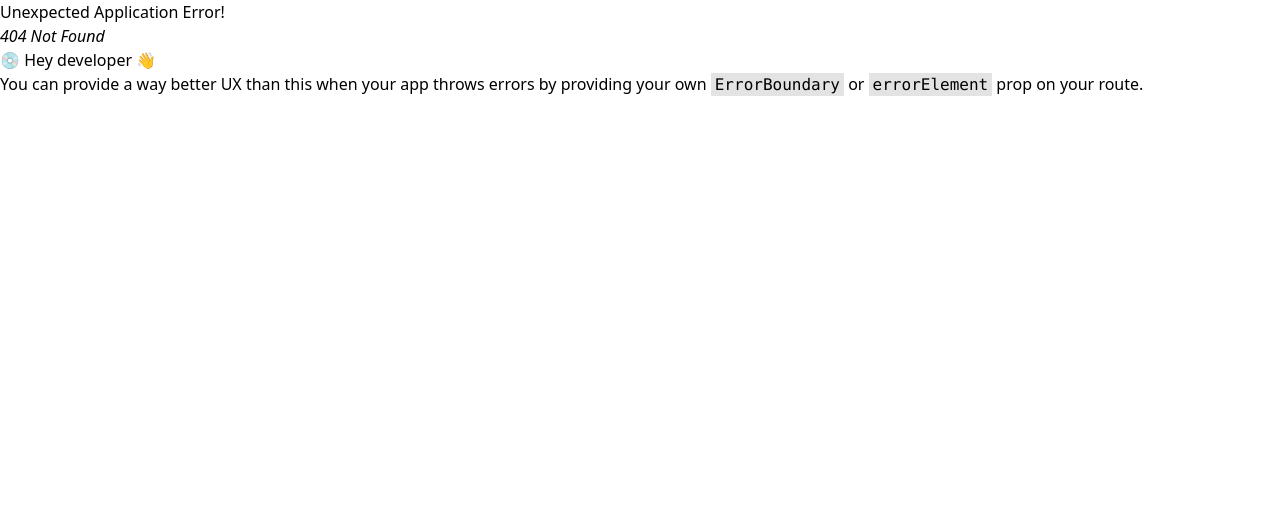
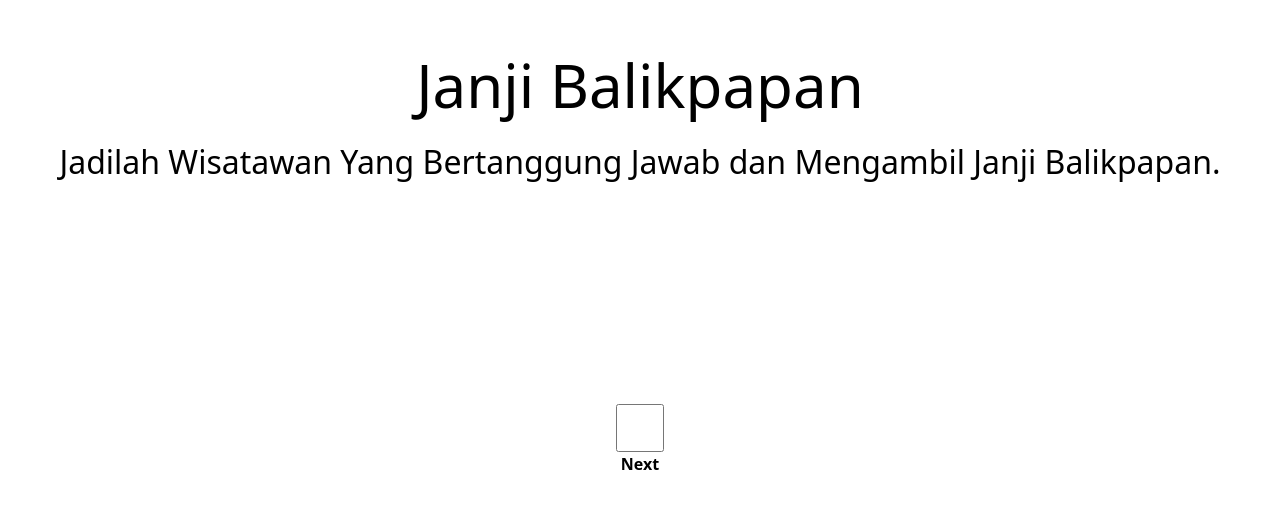
Before and after one commit to Rothiii/ds-project, a React (Vite) app: page /pledge in a window 1280 px wide. Before the commit this address had no page. Shown: the top 508 px of the page. Built offline with nearby package versions, Linux system fonts and the light colour scheme.

Commit message:
add pledge in home and routing

```diff
--- a/src/App.jsx
+++ b/src/App.jsx
@@ -2,6 +2,8 @@ import './App.css'
 import HomePage from './components/Home'
 import {createBrowserRouter, RouterProvider} from "react-router-dom"
 import Mailing from './components/Mailing'
+import Perjanjian from './pages/Perjanjian'
+
 function App() {
   const router = createBrowserRouter([
     {
@@ -11,6 +13,10 @@ function App() {
     {
       path: '/get-in-touch',
       element: <Mailing />
+    },
+    {
+      path: '/pledge',
+      element: <Perjanjian />
     }
   ])
   return(
--- a/src/components/Escape/Card.jsx
+++ b/src/components/Escape/Card.jsx
@@ -7,7 +7,7 @@ function Card({gambar, judul, desc}) {
           <img src={gambar} alt="" className="rounded-2xl xl:rounded-3xl object-cover object-center w-[50vw] md:w-[25vw] xl:w-[12vw] xl:h-[8vw]"/>
         </div>
         <div className="w-[50vw] md:w-[60vw] xl:w-[16vw] h-[10vw] pr-[5vw] md:pr-[1vw] xl:pr-[0vw]">
-          <h1 className="font-bold text-[4vw] md:text-[3vw] xl:text-[1.5vw] ">{judul}</h1>
+          <h1 className="font-bold text-[4vw] md:text-[2vw] xl:text-[1.5vw] ">{judul}</h1>
           <p className="text-[2.9vw] md:text-[1.68vw] xl:text-[0.9vw] line-clamp-5 xl:line-clamp-4">{desc}</p>
         </div>
       </div>
--- a/src/components/Escape/Escape.jsx
+++ b/src/components/Escape/Escape.jsx
@@ -4,7 +4,7 @@ import { DataEscape } from '../../Data/DataEscape';
 function Escape() {
   return (
     <div className="">
-      <h1 className="pl-[6vw] xl:pl-[8vw] my-[1rem] font-bold text-[7vw] md:text-[4vw] lg:text-[2vw]">
+      <h1 className="pl-[6vw] xl:pl-[8vw] my-[1rem] font-bold text-[7vw] md:text-[4.5vw] lg:text-[2vw]">
         Escape The Ordinary
       </h1>
       {/* Wrapper Kolom Kiri Kanan */}
--- a/src/components/Home.jsx
+++ b/src/components/Home.jsx
@@ -2,8 +2,9 @@ import Nav from './Nav/Nav'
 import Hero from './Hero/Hero'
 import Escape from './Escape/Escape'
 import Things from './Thing/Things'
-import News from './News/News'
+import Pledge from './Pledge/Pledge'
 import { Analytics } from '@vercel/analytics/react'
+
 const HomePage = () => {
     return (
         <div className="content">
@@ -11,7 +12,7 @@ const HomePage = () => {
             <Hero />
             <Escape />
             <Things />
-            {/* <News /> */}
+            <Pledge />
             <Analytics />
         </div>
     );
--- a/src/components/Nav/Nav.jsx
+++ b/src/components/Nav/Nav.jsx
@@ -27,7 +27,7 @@ function Nav() {
             </details>
           </li>
           <li className='hover:text-black'>
-            <a>Upcomming Packages</a>
+            <a>How To get There</a>
           </li>
         </ul>
       </div>
--- a/src/components/News/Card.jsx
+++ /dev/null
@@ -1,17 +0,0 @@
-/* eslint-disable react/prop-types */
-function News({ imgSrc, title, description, href }) {
-  return (
-    <div className="news-container">
-      <div className="image-container">
-        <img src={imgSrc} alt="News Image" />
-      </div>
-      <div className="content-container">
-        <h2>{title}</h2>
-        <p>{description}</p>
-        <a href={href}>More about</a>
-      </div>
-    </div>
-  );
-}
-
-export default News;
--- a/src/components/News/News.jsx
+++ /dev/null
@@ -1,9 +0,0 @@
-import Card from './Card.jsx'
-
-function News() {
-  return (
-    <Card imgSrc={"./vite.svg"} title={"image"} description={"a"} href={"a"}/>
-  )
-}
-
-export default News;
--- /dev/null
+++ b/src/components/Pledge/Card.jsx
@@ -0,0 +1,17 @@
+/* eslint-disable react/prop-types */
+function News({ imgSrc, title, description, href }) {
+  return (
+    <div className="py-[7vh] mt-[5vw] lg:mt-[3vw] pr-[4vw] md:py-[0vh] pl-[4vw] sm:pl-[5vw] lg:pl-[5vw] xl:pl-[7.5vw] flex flex-col-reverse md:flex-row justify-start md:justify-between items-center" href={href}>
+      <div className="flex flex-col pt-[5vh] md:pt-[0vh] md:w-[50vw] md:pb-[3vw]">
+        <h1 className="text-[7vw] md:text-[2.5vw] xl:text-[2vw] font-bold uppercase">{title}</h1>
+        <p className="py-[2vh] text-[5vw] md:text-[1.68vw] lg:text-[1.5vw]">{description}</p>
+        <a className="btn-primary text-[5vw] md:text-[2vw] lg:text-[1.5vw] w-[90vw] md:w-[15vw] text-center" href={href}>More about</a>
+      </div>
+      <div className="">
+        <img src={imgSrc} alt="News Image" className="px-5 rounded-2xl xl:rounded-3xl object-cover object-center h-[50vw] md:w-[50vw] md:h-[30vw] lg:h-[30vw] xl:h-[17vw] xl:h-[15vw]"/>
+      </div>
+    </div>
+  );
+}
+
+export default News;
--- /dev/null
+++ b/src/components/Pledge/Pledge.jsx
@@ -0,0 +1,9 @@
+import Card from './Card.jsx'
+
+function News() {
+  return (
+    <Card imgSrc={"./vite.svg"} title={"Janji Balikpapan"} description={"Apakah kamu mengunjungi Balikpapan? Jadilah seorang wisatawan yang bertanggung jawab dan ambil janji Balikpapan."} href="/pledge"/>
+  )
+}
+
+export default News;
--- a/src/components/Thing/Card.jsx
+++ b/src/components/Thing/Card.jsx
@@ -5,7 +5,7 @@ function Card({gambar, caption, judul, desc}) {
       <div className="">
         <img src={gambar} alt={caption} className="rounded-2xl xl:rounded-3xl object-cover object-center w-[40vw] md:w-[45vw] lg:w-[25vw] xl:w-[17vw] xl:h-[15vw]"/>
       </div>
-      <h1 className="font-bold text-[4vw] md:text-[3vw] xl:text-[1.5vw]">{judul}</h1>
+      <h1 className="font-bold text-[4vw] md:text-[2vw] xl:text-[1.5vw]">{judul}</h1>
       <p className="text-[2.9vw] md:text-[1.68vw] xl:text-[0.9vw] line-clamp-5 xl:line-clamp-4">{desc}</p>
     </div>
 
--- a/src/index.css
+++ b/src/index.css
@@ -1,3 +1,9 @@
 @tailwind base;
 @tailwind components;
 @tailwind utilities;
+
+@layer components {
+  .btn-primary {
+    @apply px-4 py-2 font-semibold text-white bg-orange-500 rounded-lg shadow-md hover:bg-orange-600 focus:outline-none focus:ring-2 focus:ring-orange-400 focus:ring-opacity-75;
+  }
+}
--- a/src/pages/Perjanjian.jsx
+++ b/src/pages/Perjanjian.jsx
@@ -1,10 +1,25 @@
 // Perjanjian.jsx
 import { useState, useEffect } from 'react';
 
-const data = ['Data 1', 'Data 2', 'Data 3', 'Data 4'];
+// const data = ['Data 1', 'Data 2', 'Data 3', 'Data 4'];
+const data = [
+  {
+    title: 'Janji Balikpapan',
+    opening:
+      'Jadilah Wisatawan Yang Bertanggung Jawab dan Mengambil Janji Balikpapan.',
+    deskripsi: [
+      'Saya berjanji untuk selalu menjaga kebersihan dan keindahan kota Balikpapan',
+      'Saya berjanji untuk tidak membuang sampah sembarangan',
+      'Saya berjanji untuk tidak merokok di tempat umum',
+      'Saya berjanji untuk tidak membuang sampah di laut',
+      'Saya berjanji untuk tidak membuang sampah di sungai',
+    ],
+    closing: 'Selamat berwisata di Balikpapan! dan Nikmati keindahan alamnya.',
+  },
+];
 
 const Perjanjian = () => {
-  const [currentIndex, setCurrentIndex] = useState(0);
+  const [currentIndex, setCurrentIndex] = useState(-1);
   const [isChecked, setIsChecked] = useState(false);
 
   const handleCheckboxChange = () => {
@@ -20,31 +35,58 @@ const Perjanjian = () => {
     if (isChecked) {
       setTimeout(updateData, 1000);
     }
-  }, [isChecked]);
+  }, [isChecked, currentIndex]);
 
   // Mengecek apakah sudah mencapai akhir data
-  const isLastData = currentIndex === data.length;
+  const isLastDataDesc = currentIndex === data[0].deskripsi.length;
 
   return (
     <div className="">
-      {/* Menampilkan data sesuai dengan indeks yang sedang ditampilkan */}
-      {isLastData ? null : (
-        <p className="transition-opacity transition-transform duration-1000 ease-in-out transform opacity-100 translate-x-100">
-          {data[currentIndex]}
+      {/* Opening */}
+      <div>
+        {currentIndex === -1 ? (
+          <div className='text-center h-[50vh]'>
+            <h1 className="text-[7.5vh] pt-[5vh]">{data[0].title}</h1>
+            <p className='text-[4vh] pt-[1vh]'> {data[0].opening} </p>
+          </div>
+        ) : null}
+      </div>
+      {/* Menampilkan janji */}
+      <div className="flex flex-col items-center ">
+        {isLastDataDesc || currentIndex === -1 ? null : (
+          <p className="text-[6vh] text-center h-[50vh] pt-[5vh]">
+            {data[0].deskripsi[currentIndex]}
           </p>
         )}
-
         {/* Checkbox untuk memicu perubahan data */}
-      {isLastData ? null : (
-        <div className="p-1 mx-2 font-bold bg-red-100">
+        {isLastDataDesc ? null : (
+          <div className="flex flex-col items-center p-1 font-bold">
             <input
               type="checkbox"
+              className="w-[6vh] h-[6vh] text-indigo-600"
               checked={isChecked}
               onChange={handleCheckboxChange}
             />
-          <label htmlFor="checkbox">Next Data</label>
+            <label htmlFor="checkbox">Next</label>
           </div>
         )}
+      </div>
+      {/* Closing */}
+      <div>
+        {isLastDataDesc ? (
+          <div className="flex flex-col bg-red-100 justify-between h-[100vh]">
+            <p className="text-[6vh] text-center pt-[30vh]">
+              {data[0].closing}
+            </p>
+            <a
+              href="/"
+              className="text-[3vh] text-center bg-red-500 hover:bg-red-700 text-white font-bold py-2 px-4 rounded"
+            >
+              {'Back to Home'}
+            </a>
+          </div>
+        ) : null}
+      </div>
     </div>
   );
 };
```
Lines whose indentation alone changed are shown as unchanged.
